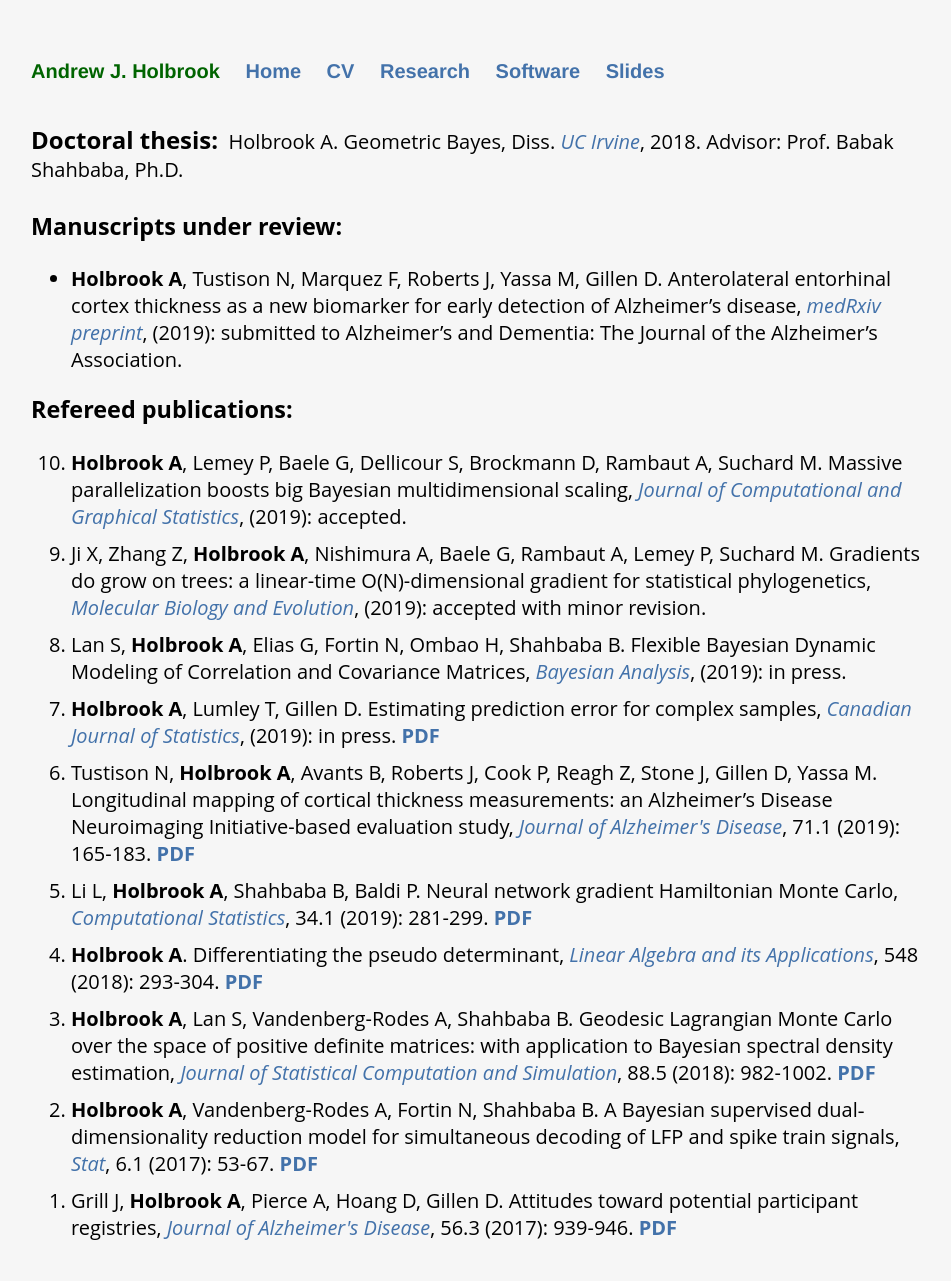
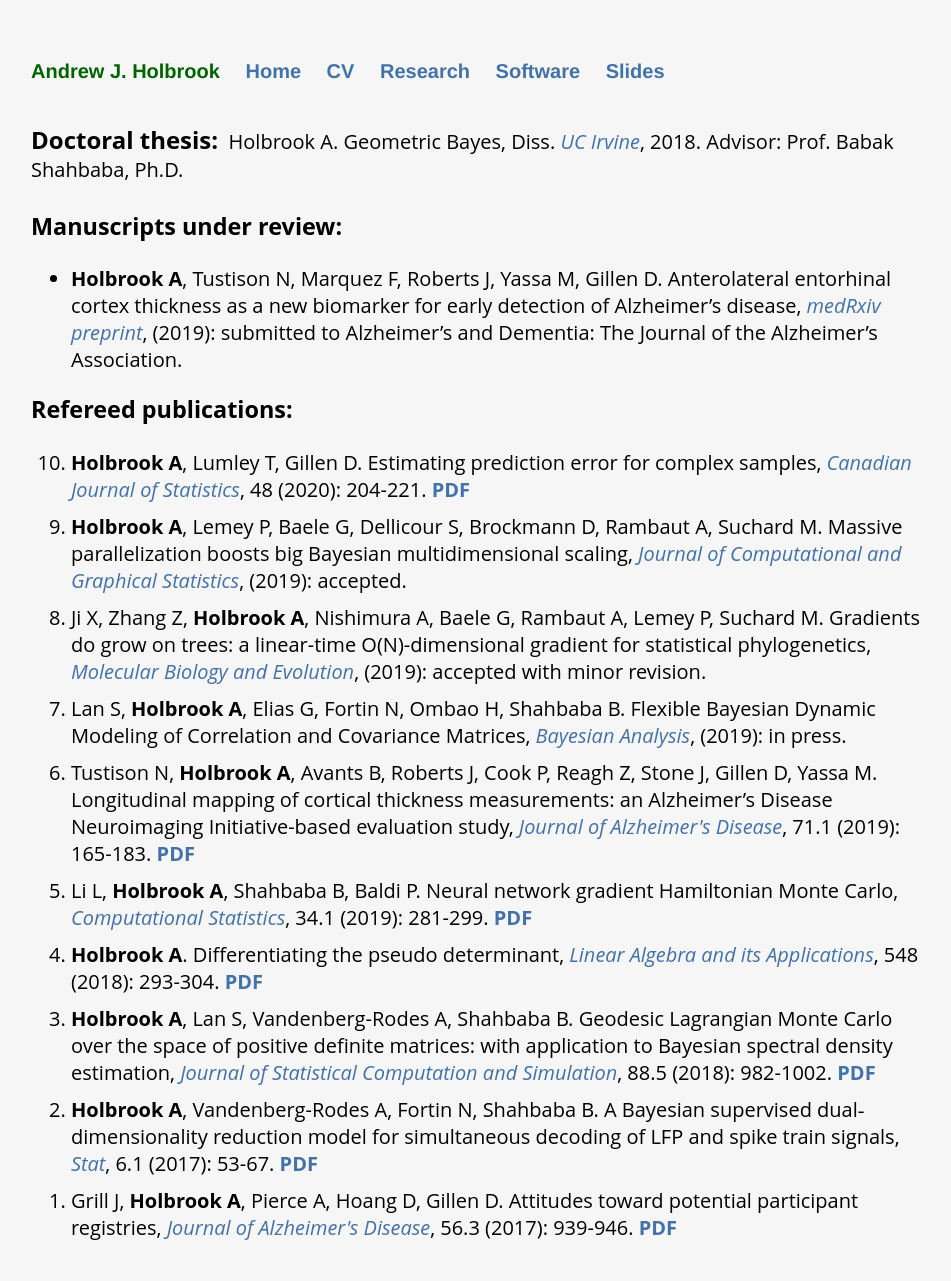
Before and after one commit to andrewjholbrook/andrewjholbrook.github.io, a Jekyll site: the page built from research.html, in a window 1280 px wide. Shown: the whole page, without its empty margins (161-1112 px from the left). Built offline with Jekyll 4.4.1, drawn with Linux system fonts in a browser that asks for light colours; a style sheet for code colours, icons or effects is not loaded.

Commit message:
Update research.html

```diff
--- a/research.html
+++ b/research.html
@@ -17,10 +17,10 @@ title: Research of Andrew Holbrook
   <h3>Refereed publications:</h3>
 
   <ol id="pubs" reversed>
+            <li> <b>Holbrook A</b>, Lumley T, Gillen D. Estimating prediction error for complex samples, <i><a href="https://doi.org/10.1002/cjs.11527" target="_blank">Canadian Journal of Statistics</a></i>, 48 (2020): 204-221. <a href="papers/HTE.pdf" target="_blank"><b>PDF</b></a>
                 <li> <b>Holbrook A</b>, Lemey P, Baele G, Dellicour S, Brockmann D, Rambaut A, Suchard M. Massive parallelization boosts big Bayesian multidimensional scaling, <i><a href="https://arxiv.org/abs/1905.04582" target="_blank">Journal of Computational and Graphical Statistics</a></i>, (2019): accepted.
                 <li> Ji X, Zhang Z, <b>Holbrook A</b>, Nishimura A, Baele G, Rambaut A, Lemey P, Suchard M. Gradients do grow on trees: a linear-time O(N)-dimensional gradient for statistical phylogenetics, <i><a href="https://arxiv.org/abs/1905.12146" target="_blank">Molecular Biology and Evolution</a></i>, (2019): accepted with minor revision.
     <li> Lan S, <b>Holbrook A</b>, Elias G, Fortin N, Ombao H, Shahbaba B. Flexible Bayesian Dynamic Modeling of Correlation and Covariance Matrices, <i><a href="https://projecteuclid.org/euclid.ba/1572858051" target="_blank">Bayesian Analysis</a></i>, (2019): in press.
-    <li> <b>Holbrook A</b>, Lumley T, Gillen D. Estimating prediction error for complex samples, <i><a href="https://doi.org/10.1002/cjs.11527" target="_blank">Canadian Journal of Statistics</a></i>, (2019): in press. <a href="papers/HTE.pdf" target="_blank"><b>PDF</b></a>
         <li> Tustison N, <b>Holbrook A</b>, Avants B, Roberts J, Cook P, Reagh Z, Stone J, Gillen D, Yassa M. Longitudinal mapping of cortical thickness measurements: an Alzheimer’s Disease Neuroimaging Initiative-based evaluation study, <i><a href="https://content.iospress.com/articles/journal-of-alzheimers-disease/jad190283" target="_blank">Journal of Alzheimer's Disease</a></i>, 71.1 (2019): 165-183. <a href="papers/tustison.pdf" target="_blank"><b>PDF</b></a>
         <li> Li L, <b>Holbrook A</b>, Shahbaba B, Baldi P.
       Neural network gradient Hamiltonian Monte Carlo,
```
